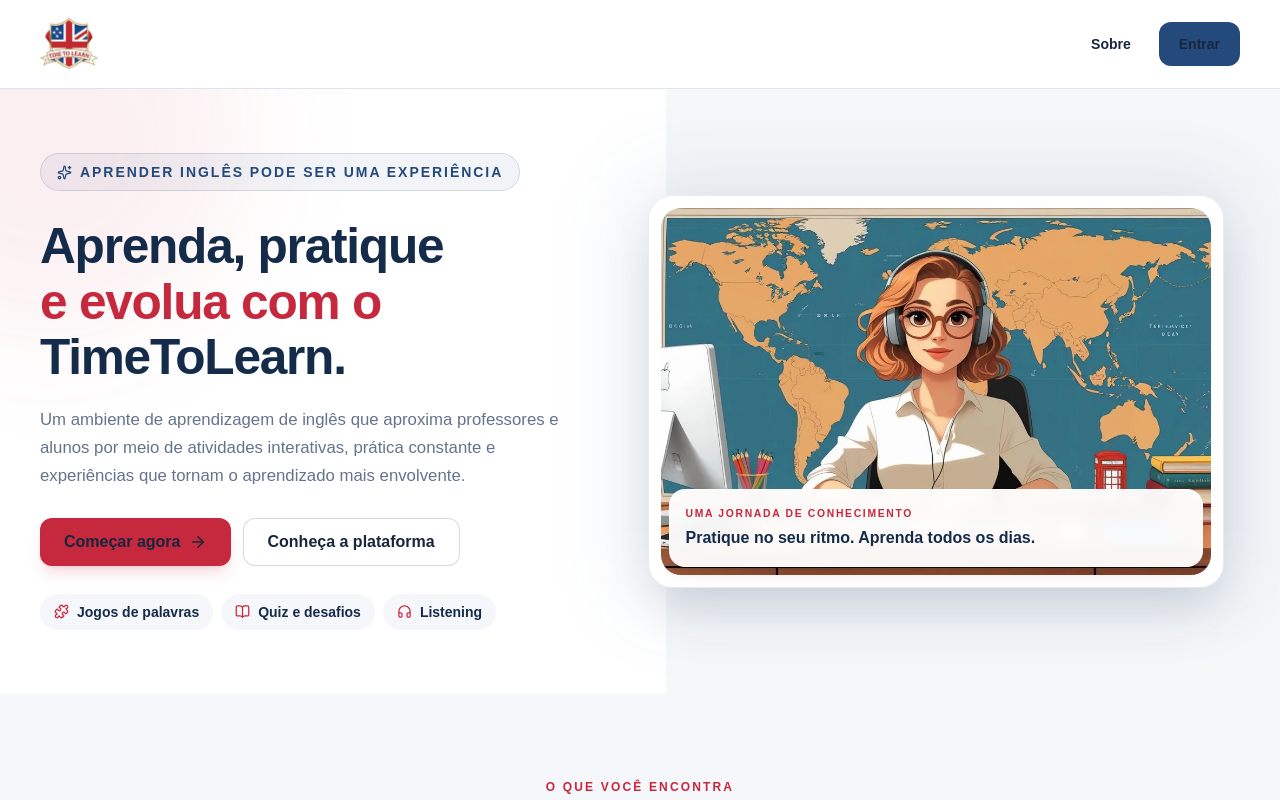
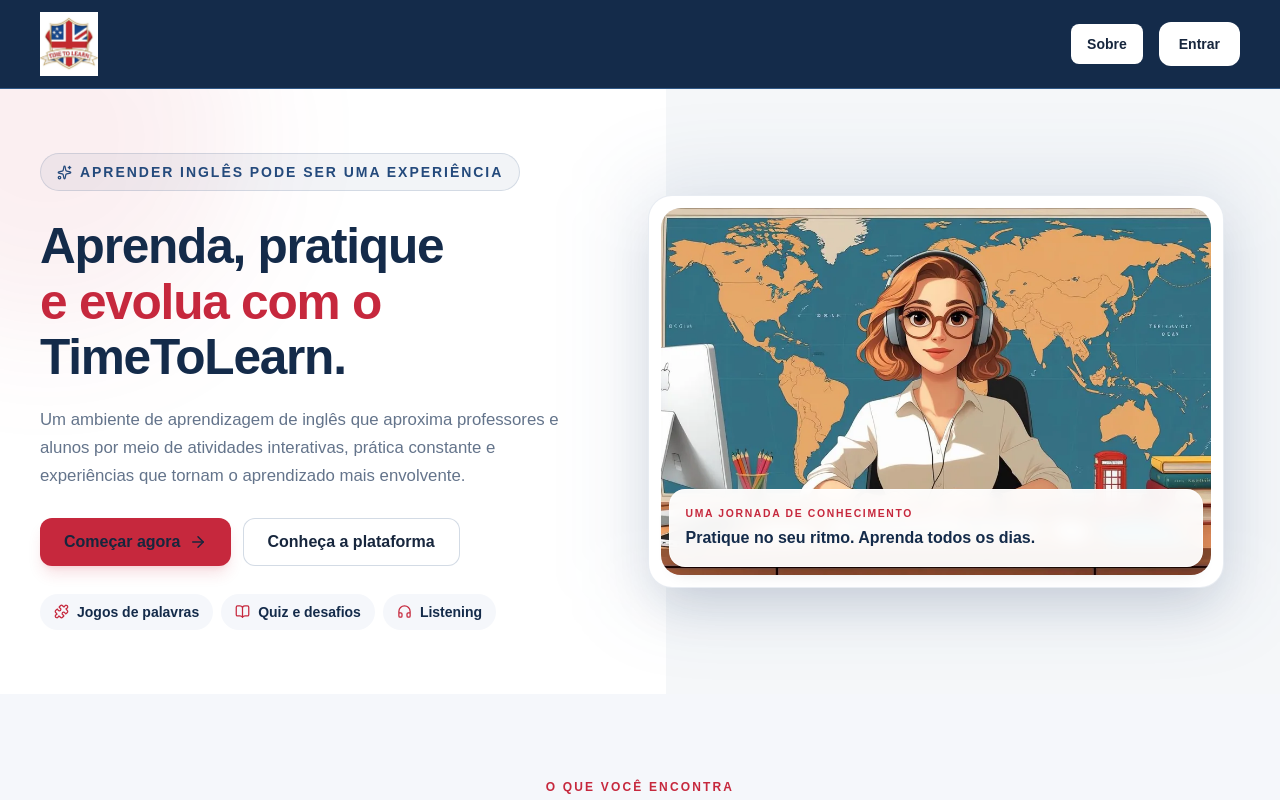
Before and after one commit to rrsantos1/newtimetolearn-web, a Next.js app: page / in a window 1280 px wide. Shown: the top 800 px of the page. Built offline with nearby package versions, Linux system fonts and the light colour scheme; no server answers.

Commit message:
style(web): use blue public header with high-contrast white navigation

```diff
--- a/src/components/layout/PublicHeader.tsx
+++ b/src/components/layout/PublicHeader.tsx
@@ -3,21 +3,21 @@ import { BrandLogo } from "@/components/ui/BrandLogo";
 
 export function PublicHeader() {
   return (
-    <header className="relative z-20 border-b border-border bg-white">
+    <header className="relative z-20 border-b border-[#315987] bg-[#142b4a]">
       <div className="mx-auto flex min-h-[5.5rem] max-w-7xl items-center justify-between gap-4 px-5 sm:px-8 lg:px-10">
         <BrandLogo />
 
         <nav aria-label="Navegação principal" className="flex items-center gap-2 sm:gap-4">
           <Link
             href="/about"
-            className="inline-flex min-h-10 items-center rounded-lg px-3 text-sm font-semibold text-dark transition hover:bg-accent-soft hover:text-accent focus-visible:outline-2 focus-visible:outline-offset-2 focus-visible:outline-focus-ring"
+            className="inline-flex min-h-10 items-center justify-center rounded-lg bg-white px-4 text-sm font-semibold text-[#142b4a] transition hover:bg-slate-100 focus-visible:outline-2 focus-visible:outline-offset-2 focus-visible:outline-white"
           >
             Sobre
           </Link>
 
           <Link
             href="/login"
-            className="inline-flex min-h-11 items-center justify-center rounded-xl bg-primary px-5 text-sm font-semibold text-white transition hover:bg-primary-hover focus-visible:outline-2 focus-visible:outline-offset-2 focus-visible:outline-focus-ring"
+            className="inline-flex min-h-11 items-center justify-center rounded-xl bg-white px-5 text-sm font-bold text-[#142b4a] transition hover:bg-slate-100 focus-visible:outline-2 focus-visible:outline-offset-2 focus-visible:outline-white"
           >
             Entrar
           </Link>
```
